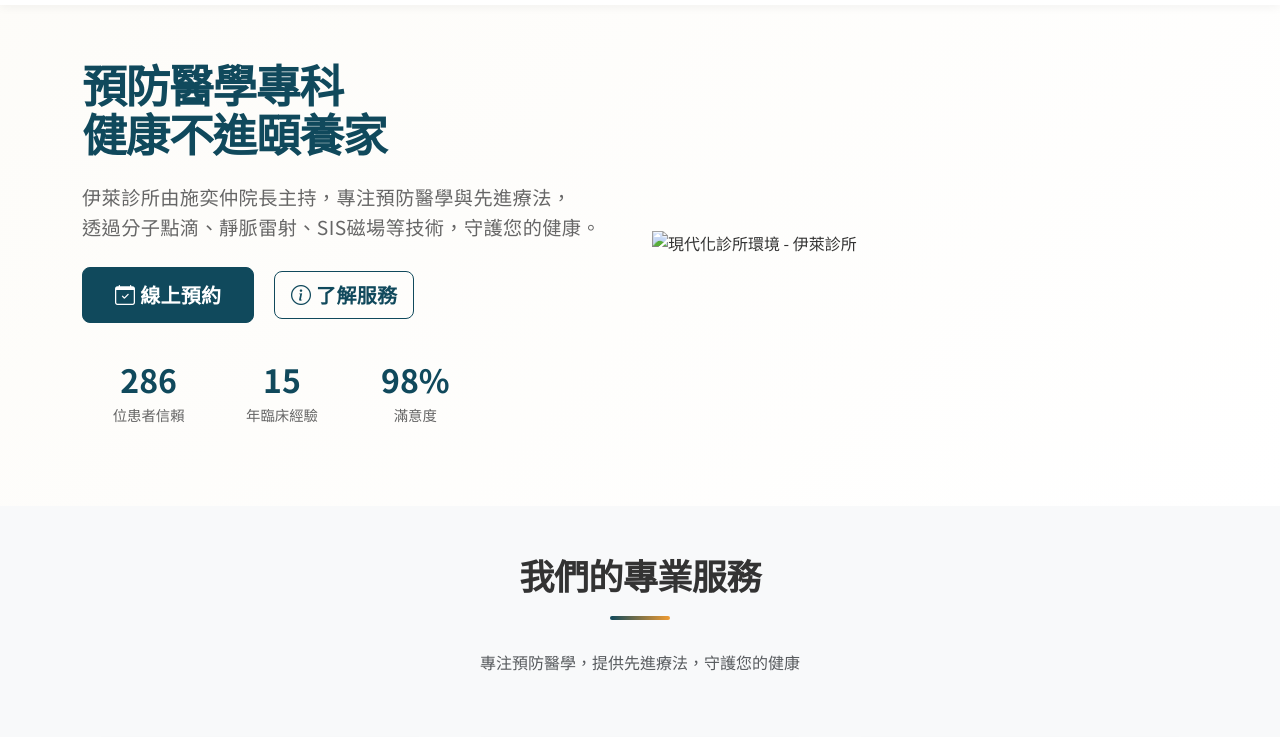
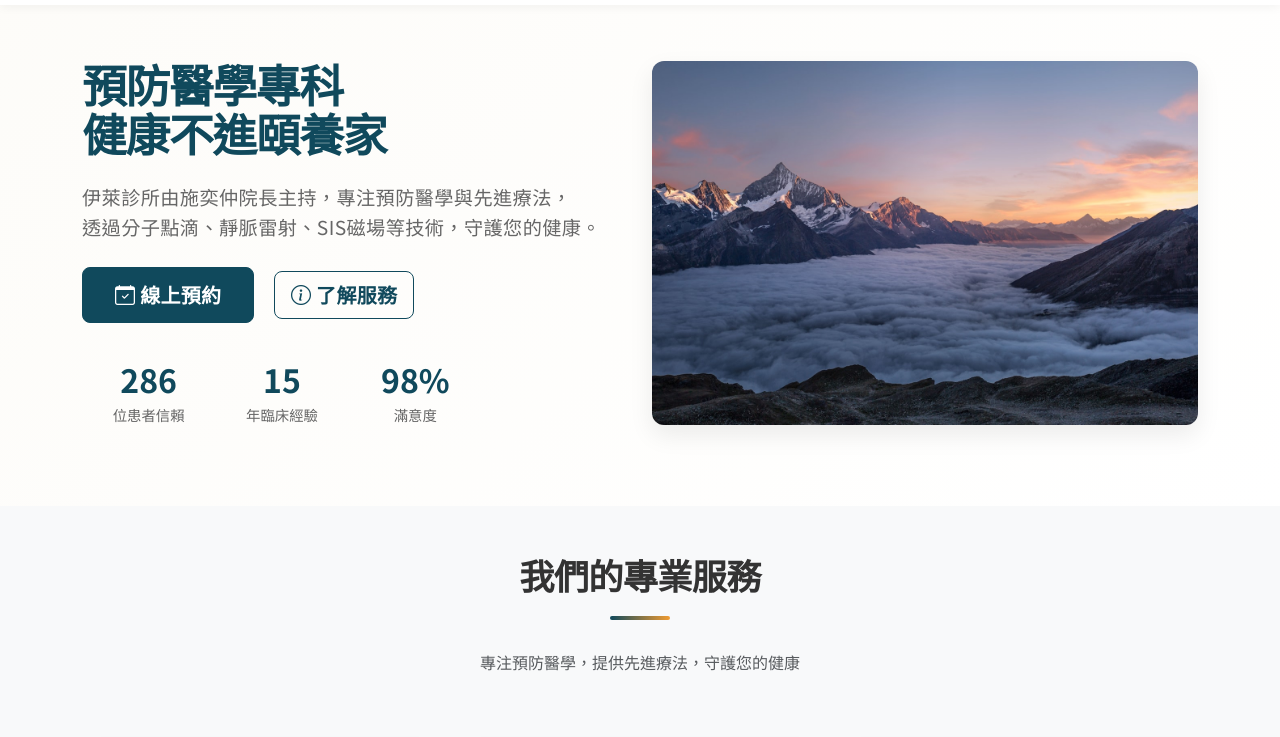
Before and after one commit to julian67chou/elai, a plain HTML site: page index.html in a window 1280 px wide. Shown: the part 61-798 px from the top of the page. Drawn offline with nearby package versions, Linux system fonts and the light colour scheme.

Commit message:
恢復Hero區域圖片為宜蘭風景圖
- 將 hero-image.jpg 改回 yilan-landscape.jpg
- 恢復原始HTML結構和樣式類別
- 更新alt和title文字為宜蘭自然風景描述

```diff
--- a/index.html
+++ b/index.html
@@ -108,10 +108,8 @@
 </div>
 </div>
 </div>
-<div class="col-lg-6">
-<div class="hero-image-container">
-<img src="assets/hero-image.jpg" alt="現代化診所環境 - 伊萊診所" class="hero-image fade-in-up" style="animation-delay: 0.3s">
-</div>
+<div class="col-lg-6 mt-5 mt-lg-0 fade-in-up" style="animation-delay: 0.3s">
+<img src="assets/yilan-landscape.jpg" alt="宜蘭自然風景 - 放鬆療癒環境" class="img-fluid rounded-lg shadow-medium" title="宜蘭自然風景 - 提供放鬆療癒的診所環境">
 </div>
 </div>
 </div>
```
